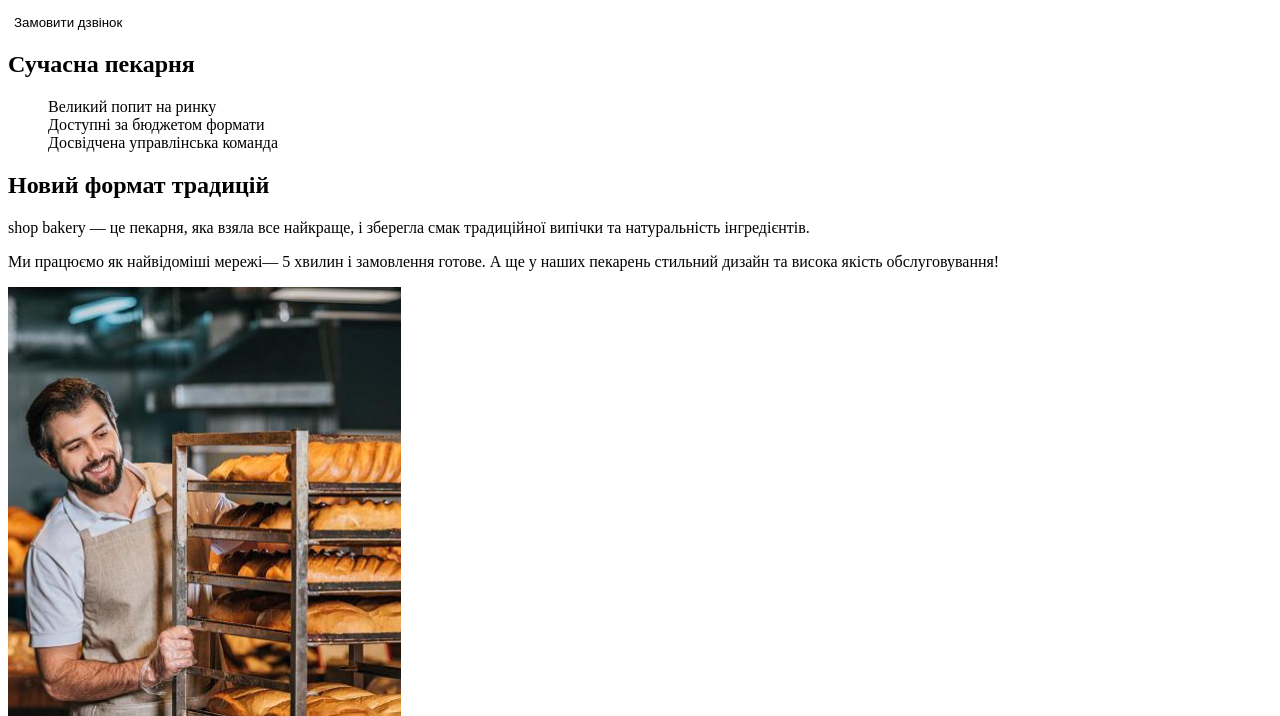
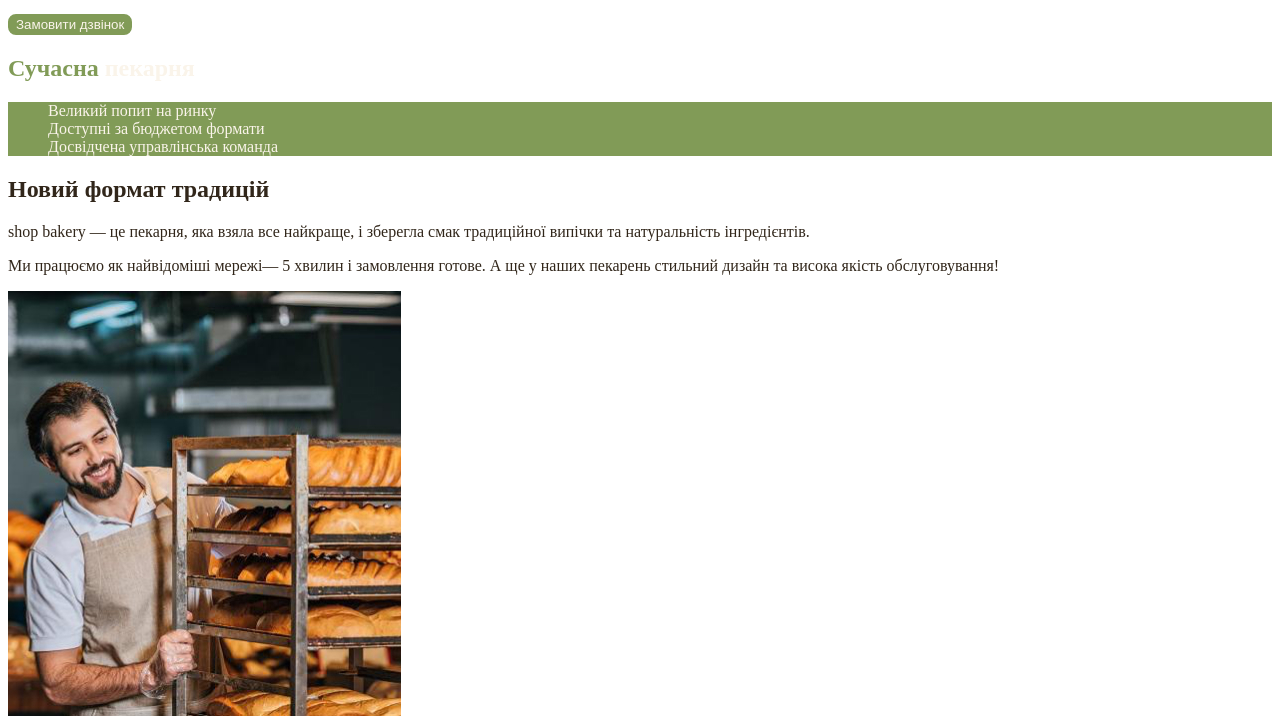
Before and after one commit to TetianaMartynovska1/project, a plain HTML site: page index.html in a window 1280 px wide. Shown: the part 162-878 px from the top of the page. Drawn offline with Linux system fonts and the light colour scheme.

Commit message:
Add file

```diff
--- a/css/styles.css
+++ b/css/styles.css
@@ -1,4 +1,4 @@
-<<<<<<< HEAD
+
 :root{
 --color-brand-light:#819B57;
 --color-brand-dark: #465929;
@@ -46,7 +46,7 @@ ul{
 .section-title .accent{
     color: var(--color-brand-dark);
 }
-=======
+
 :root{
 --color-brand-light:#819B57;
 --color-brand-dark: #465929;
@@ -94,4 +94,3 @@ ul{
 .section-title .accent{
     color: var(--color-brand-dark);
 }
->>>>>>> 4eeb60e6d6392b1cd4a25e1276d0c9eaaca208e2
--- a/test.js
+++ /dev/null
@@ -1 +0,0 @@
-гарпрfdfsgzgz
```
Also changed, not shown: 2 other files.
